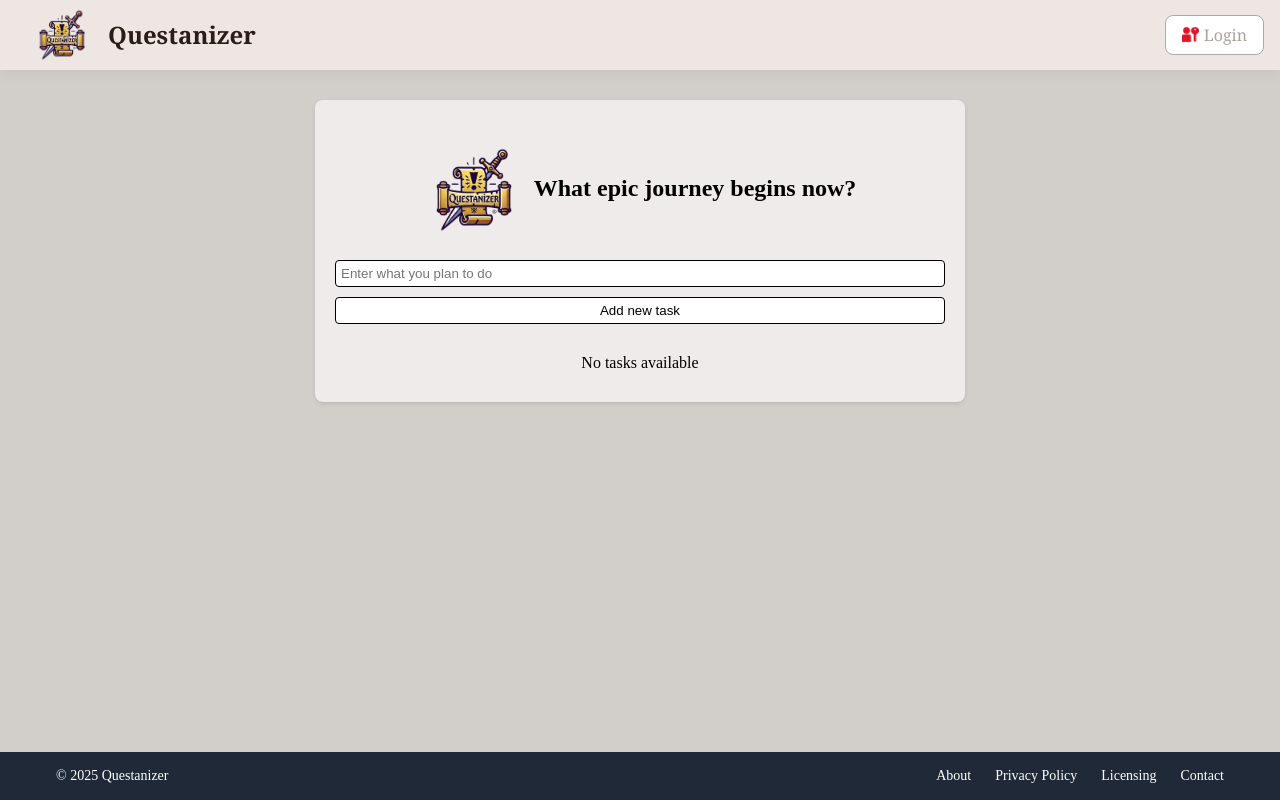
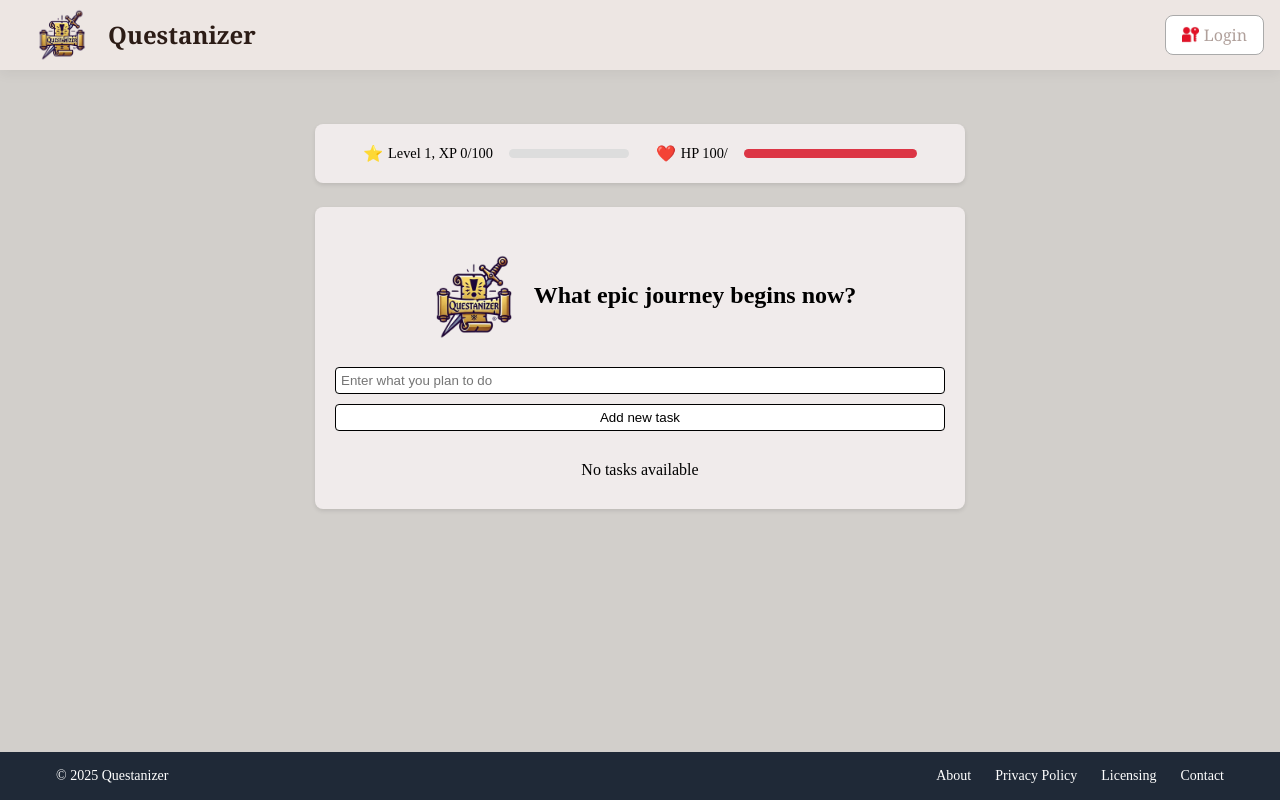
Before and after one commit to Sp1r1tual/questanizer-pet-project, a React (Create React App) app in the folder client/: page / in a window 1280 px wide. Built offline with nearby package versions, Linux system fonts and the light colour scheme.

Commit message:
Display of user experience and health units

```diff
--- a/client/src/App.jsx
+++ b/client/src/App.jsx
@@ -6,6 +6,7 @@ import AuthManager from "./components/auth/AuthManager";
 import Footer from "./components/layout/Footer";
 
 import styles from "./App.module.css";
+import UserStatsPanel from "./components/layout/UserStatsPanel";
 
 function App() {
     const taskProps = useTasks();
@@ -16,7 +17,10 @@ function App() {
                 {({ onLoginClick }) => <Navbar onLoginClick={onLoginClick} />}
             </AuthManager>
             <main className={styles.mainContent}>
-                <TaskManager {...taskProps} />
+                <div className={styles.dashboard}>
+                    <UserStatsPanel />
+                    <TaskManager {...taskProps} />
+                </div>
                 <Footer />
             </main>
         </div>
--- a/client/src/App.module.css
+++ b/client/src/App.module.css
@@ -15,3 +15,12 @@
     width: 100%;
     justify-content: space-between;
 }
+
+.dashboard {
+    display: flex;
+    flex-direction: column;
+    align-items: center;
+    gap: 24px;
+    width: 100%;
+    margin-top: 24px;
+}
--- /dev/null
+++ b/client/src/components/layout/UserStatsPanel.jsx
@@ -0,0 +1,22 @@
+import { useUserStats } from "../../hooks/useUserStats";
+
+import Container from "../ui/Container";
+import UserExperience from "../stats/UserExperience";
+import UserHealth from "../stats/UserHealth";
+
+import styles from "./UserStatsPanel.module.css";
+
+const UserStatsPanel = () => {
+    const { experience, level, health, maxHealth } = useUserStats();
+
+    return (
+        <Container className={styles.statsContainer}>
+            <div className={styles.statsInner}>
+                <UserExperience experience={experience} level={level} />
+                <UserHealth health={health} maxHealth={maxHealth} />
+            </div>
+        </Container>
+    );
+};
+
+export default UserStatsPanel;
--- /dev/null
+++ b/client/src/components/layout/UserStatsPanel.module.css
@@ -0,0 +1,15 @@
+.statsContainer {
+    background-color: #f6f4f0;
+    padding: 1rem 2rem;
+    border-radius: 10px;
+    box-shadow: 0 2px 8px rgba(0, 0, 0, 0.1);
+    margin: 1rem 0;
+}
+
+.statsInner {
+    display: flex;
+    gap: 2rem;
+    justify-content: space-between;
+    align-items: center;
+    flex-wrap: wrap;
+}
--- /dev/null
+++ b/client/src/components/stats/UserExperience.jsx
@@ -0,0 +1,21 @@
+import styles from "./UserExperience.module.css";
+
+const UserExperience = ({ experience, level }) => {
+    return (
+        <div className={styles.experience}>
+            <div className={styles.row}>
+                <span className={styles.label}>
+                    <span className={styles.icon}>⭐</span>
+                    Level {level}, XP {experience}/{level * 100}
+                </span>
+                <progress
+                    className={styles.progress}
+                    value={experience}
+                    max={level * 100}
+                />
+            </div>
+        </div>
+    );
+};
+
+export default UserExperience;
--- /dev/null
+++ b/client/src/components/stats/UserExperience.module.css
@@ -0,0 +1,44 @@
+.experience {
+    flex: 1;
+    min-width: 180px;
+}
+
+.row {
+    display: flex;
+    align-items: center;
+    gap: 1rem;
+    font-size: 0.9rem;
+}
+
+.label {
+    white-space: nowrap;
+    font-weight: 500;
+    display: flex;
+    align-items: center;
+    gap: 0.3rem;
+}
+
+.icon {
+    font-size: 1rem;
+}
+
+.progress {
+    flex-grow: 1;
+    height: 0.6rem;
+    appearance: none;
+    border-radius: 8px;
+    overflow: hidden;
+    min-width: 120px;
+}
+
+.progress::-webkit-progress-bar {
+    background-color: #ddd;
+}
+
+.progress::-webkit-progress-value {
+    background-color: #f4c542;
+}
+
+.progress::-moz-progress-bar {
+    background-color: #f4c542;
+}
--- /dev/null
+++ b/client/src/components/stats/UserHealth.jsx
@@ -0,0 +1,21 @@
+import styles from "./UserHealth.module.css";
+
+const UserHealth = ({ health, maxHealth }) => {
+    return (
+        <div className={styles.health}>
+            <div className={styles.row}>
+                <span className={styles.label}>
+                    <span className={styles.icon}>❤️</span>
+                    HP {health}/{maxHealth}
+                </span>
+                <progress
+                    className={styles.progress}
+                    value={health}
+                    max={maxHealth ? maxHealth : undefined}
+                />
+            </div>
+        </div>
+    );
+};
+
+export default UserHealth;
--- /dev/null
+++ b/client/src/components/stats/UserHealth.module.css
@@ -0,0 +1,44 @@
+.health {
+    flex: 1;
+    min-width: 180px;
+}
+
+.row {
+    display: flex;
+    align-items: center;
+    gap: 1rem;
+    font-size: 0.9rem;
+}
+
+.label {
+    white-space: nowrap;
+    font-weight: 500;
+    display: flex;
+    align-items: center;
+    gap: 0.3rem;
+}
+
+.icon {
+    font-size: 1rem;
+}
+
+.progress {
+    flex-grow: 1;
+    height: 0.6rem;
+    appearance: none;
+    border-radius: 8px;
+    overflow: hidden;
+    min-width: 120px;
+}
+
+.progress::-webkit-progress-bar {
+    background-color: #eee;
+}
+
+.progress::-webkit-progress-value {
+    background-color: #dc3545;
+}
+
+.progress::-moz-progress-bar {
+    background-color: #dc3545;
+}
--- /dev/null
+++ b/client/src/hooks/useUserStats.js
@@ -0,0 +1,30 @@
+import { useSelector, useDispatch } from "react-redux";
+
+import {
+    gainExperience,
+    takeDamage,
+    heal,
+} from "../store/stats/userStatsSlice";
+
+const useUserStats = () => {
+    const dispatch = useDispatch();
+    const { experience, level, health, maxHealth } = useSelector(
+        (state) => state.stats
+    );
+
+    const addXP = (amount) => dispatch(gainExperience(amount));
+    const damage = (amount) => dispatch(takeDamage(amount));
+    const recover = (amount) => dispatch(heal(amount));
+
+    return {
+        experience,
+        level,
+        health,
+        maxHealth,
+        addXP,
+        damage,
+        recover,
+    };
+};
+
+export { useUserStats };
--- /dev/null
+++ b/client/src/store/stats/userStatsSlice.js
@@ -0,0 +1,36 @@
+import { createSlice } from "@reduxjs/toolkit";
+
+const initialState = {
+    experience: 0,
+    level: 1,
+    health: 100,
+    maxHealth: false,
+};
+
+const statsSlice = createSlice({
+    name: "stats",
+    initialState,
+    reducers: {
+        gainExperience: (state, action) => {
+            state.experience += action.payload;
+            while (state.experience >= state.level * 100) {
+                state.experience -= state.level * 100;
+                state.level += 1;
+                state.health = state.maxHealth;
+            }
+        },
+        takeDamage: (state, action) => {
+            state.health = Math.max(0, state.health - action.payload);
+        },
+        heal: (state, action) => {
+            state.health = Math.min(
+                state.maxHealth,
+                state.health + action.payload
+            );
+        },
+    },
+});
+
+export const { gainExperience, takeDamage, heal } = statsSlice.actions;
+
+export default statsSlice.reducer;
--- a/client/src/store/store.js
+++ b/client/src/store/store.js
@@ -1,7 +1,12 @@
 import { configureStore } from "@reduxjs/toolkit";
 import tasksReducer from "../store/tasks/tasksSlice";
 import authReducer from "../store/auth/authSlice";
+import userStatsReducer from "../store/stats/userStatsSlice";
 
 export const store = configureStore({
-    reducer: { tasks: tasksReducer, auth: authReducer },
+    reducer: {
+        tasks: tasksReducer,
+        auth: authReducer,
+        stats: userStatsReducer,
+    },
 });
```
Also changed, not shown: client/src/components/stats/UserStatsManager.jsx (added, +14 -0 lines).
